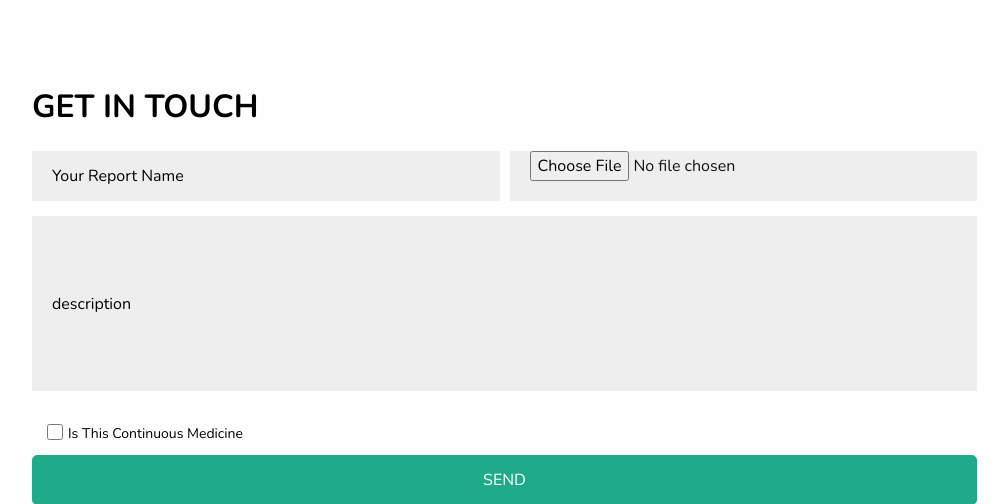
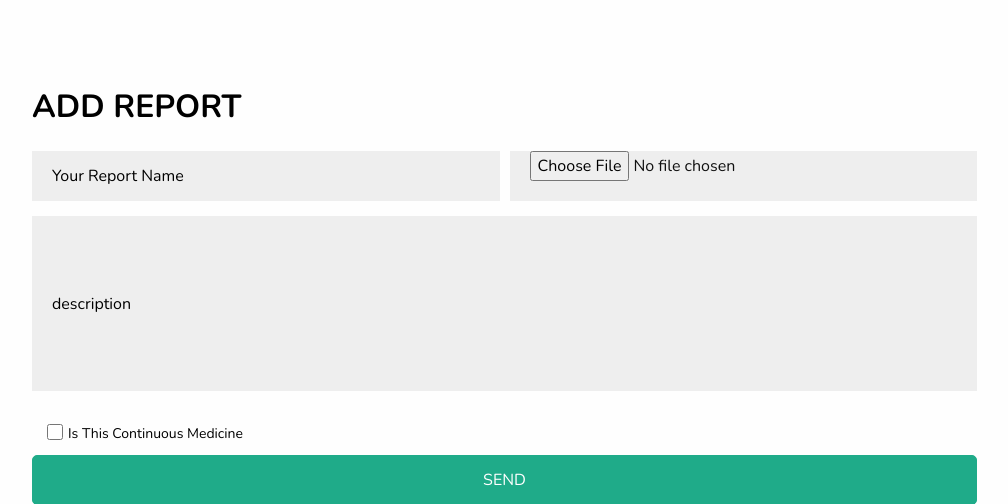
Before and after one commit to sandrasuni/Smartcare-Main-project, a Django app: template templates/patients/patient_report.html in a window 1280 px wide. Shown: the part 802-1306 px from the top of the page, without its empty margins (38-1046 px from the left). Run offline with Django 5.2, Linux system fonts and the light colour scheme; the template is opened without the code that fills it, so the values that code supplies are empty; some libraries are stand-ins or nearby versions.

Commit message:
patient report

```diff
--- a/templates/patients/patient_report.html
+++ b/templates/patients/patient_report.html
@@ -10,7 +10,7 @@
     <div class="container">
       <div id="report" class="heading_container">
         <h2>
-          Get In Touch
+          Add Report
         </h2>
       </div>
       <div class="row">
```
